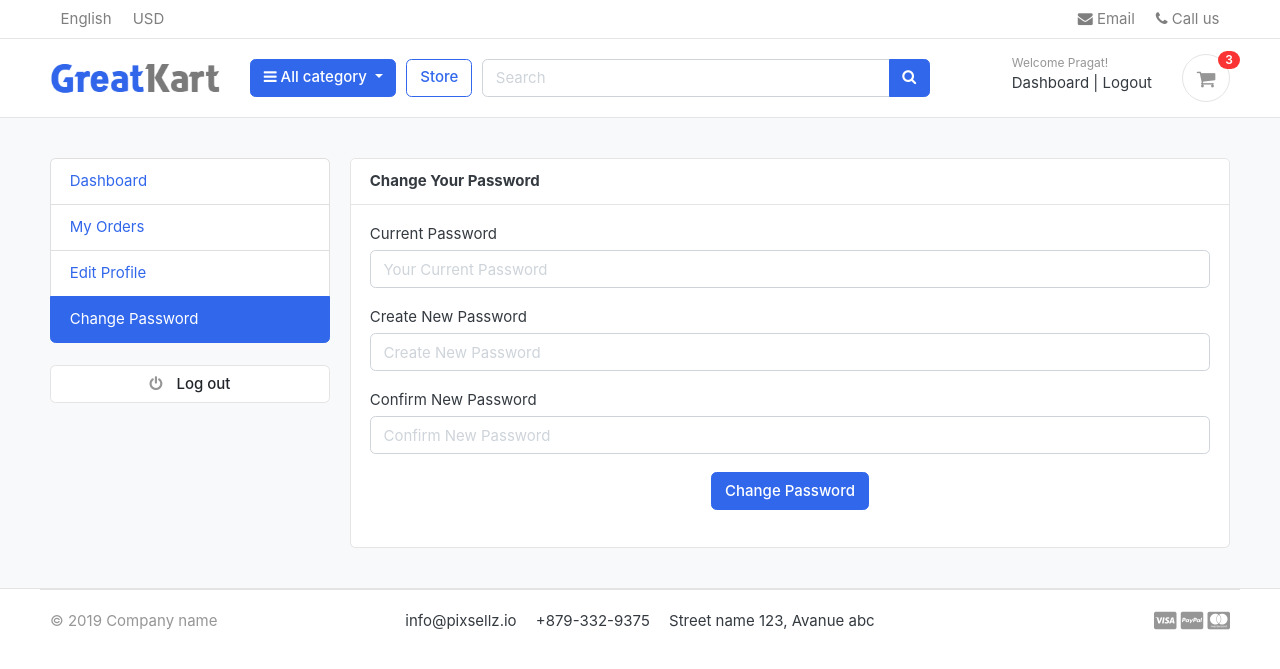
After one commit to pragat-pandya/ecommerce-django, a Django app: page /accounts/change_password/ in a window 1280 px wide. The commit adds this page. Shown: the top 669 px of the page. Run offline with Django 4.2, Linux system fonts and the light colour scheme; a user stored in the database is signed in; data comes from the database, SQL or seed files in the repository; both versions use the stored data as it was after the commit; some libraries are stand-ins or nearby versions; some web fonts are replaced.

Commit message:
Change Password from dashboard.

```diff
--- a/accounts/urls.py
+++ b/accounts/urls.py
@@ -13,5 +13,5 @@ urlpatterns = [
     path('resetPassword/', views.resetPassword, name="resetPassword"),
     path('my_orders/', views.my_orders, name="my_orders"),
     path('edit_profile/', views.edit_profile, name="edit_profile"),
-
+    path('change_password/', views.change_password, name="change_password"),
 ]
--- a/accounts/views.py
+++ b/accounts/views.py
@@ -222,6 +222,8 @@ def resetPassword (request):
     else:
      return render(request, "accounts/resetPassword.html")
 
+
+@login_required(login_url='login')
 def my_orders(request):
     orders = Order.objects.filter(user=request.user, is_ordered=True).order_by('-created_at')
     context = {
@@ -230,6 +232,7 @@ def my_orders(request):
     return render(request, "accounts/my_orders.html", context)
 
 
+@login_required(login_url='login')
 def edit_profile(request):
     userprofile = get_object_or_404(UserProfile, user=request.user)
     if request.method == 'POST':
@@ -250,3 +253,28 @@ def edit_profile(request):
     'userprofile' : userprofile,
     }
     return render(request, "accounts/edit_profile.html", context)
+
+
+@login_required(login_url='login')
+def change_password (request):
+    if request.method == 'POST':
+        current_password = request.POST['current_password']
+        new_password = request.POST['new_password']
+        confirm_password = request.POST['confirm_password']
+
+        user = Account.objects.get(username__exact=request.user.username)
+        if new_password == confirm_password:
+            success = user.check_password(current_password)
+            if success:
+                user.set_password(new_password)
+                user.save()
+                messages.success(request, 'Password updated successfully.')
+                return redirect('change_password')
+            else:
+                messages.error(request, 'Please enter valid current password!')
+                return redirect('change_password')
+        else:
+            messages.error(request, 'Password does not match!')
+            return redirect('change_password')
+
+    return render (request, 'accounts/change_password.html')
--- /dev/null
+++ b/templates/accounts/change_password.html
@@ -0,0 +1,51 @@
+{% extends "base.html" %}
+
+{% block content %}
+
+<!-- ========================= SECTION CONTENT ========================= -->
+<section class="section-conten padding-y bg">
+
+{% include 'includes/alerts.html' %}
+<div class="container">
+	<div class="row">
+	{% include 'includes/dashboard_sidebar.html' %}
+	<main class="col-md-9">
+		<article class="card">
+		<header class="card-header">
+			<strong class="d-inline-block mr-3">Change Your Password</strong>
+		</header>
+		<div class="card-body">
+			<div class="row">
+				<div class="col-md-12">
+          <form action="{% url 'change_password' %}" method="POST">
+            {% csrf_token %}
+            <div class="form-group">
+              <label>Current Password</label>
+              <input type="password" name="current_password" placeholder="Your Current Password" class="form-control" required>
+            </div>
+            <div class="form-group">
+              <label>Create New Password</label>
+              <input type="password" name="new_password" placeholder="Create New Password" class="form-control" required>
+            </div>
+            <div class="form-group">
+              <label>Confirm New Password</label>
+              <input type="password" name="confirm_password" placeholder="Confirm New Password" class="form-control" required>
+            </div>
+            <div class="form-group text-center">
+              <input type="submit" class="btn btn-primary" name="" value="Change Password">
+            </div>
+          </form>
+				</div>
+			</div> <!-- row.// -->
+		</div> <!-- card-body .// -->
+		</article> <!-- order-group.// -->
+	</main>
+</div> <!-- row.// -->
+</div>
+
+
+</section>
+<!-- ========================= SECTION CONTENT END// ========================= -->
+
+
+{% endblock %}
--- a/templates/includes/dashboard_sidebar.html
+++ b/templates/includes/dashboard_sidebar.html
@@ -4,7 +4,7 @@
     <a class="list-group-item {% if '/accounts/' == request.path %}active{% endif %}" href="{% url 'dashboard' %}">Dashboard</a>
     <a class="list-group-item {% if '/my_orders/' in request.path %}active{% endif %}" href="{% url 'my_orders' %}">My Orders</a>
     <a class="list-group-item {% if '/edit_profile/' in request.path %}active{% endif %}" href="{% url 'edit_profile' %}">Edit Profile</a>
-    <a class="list-group-item" href="#">Change Password</a>
+    <a class="list-group-item {% if '/change_password/' in request.path %}active{% endif %}" href="{% url 'change_password' %}">Change Password</a>
   </ul>
   <br>
   <a class="btn btn-light btn-block" href="{% url 'logout' %}"> <i class="fa fa-power-off"></i> <span class="text">Log out</span> </a>
```
Also changed, not shown: db.sqlite3.
